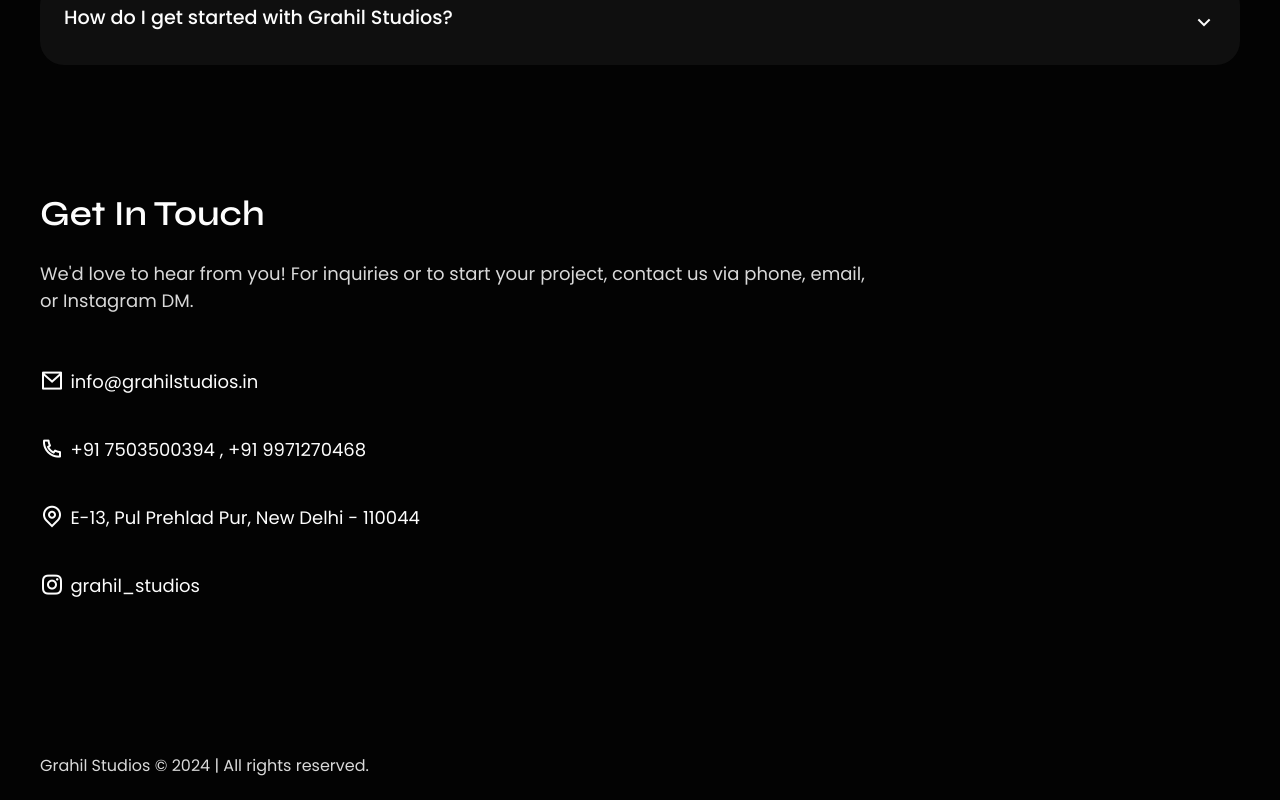
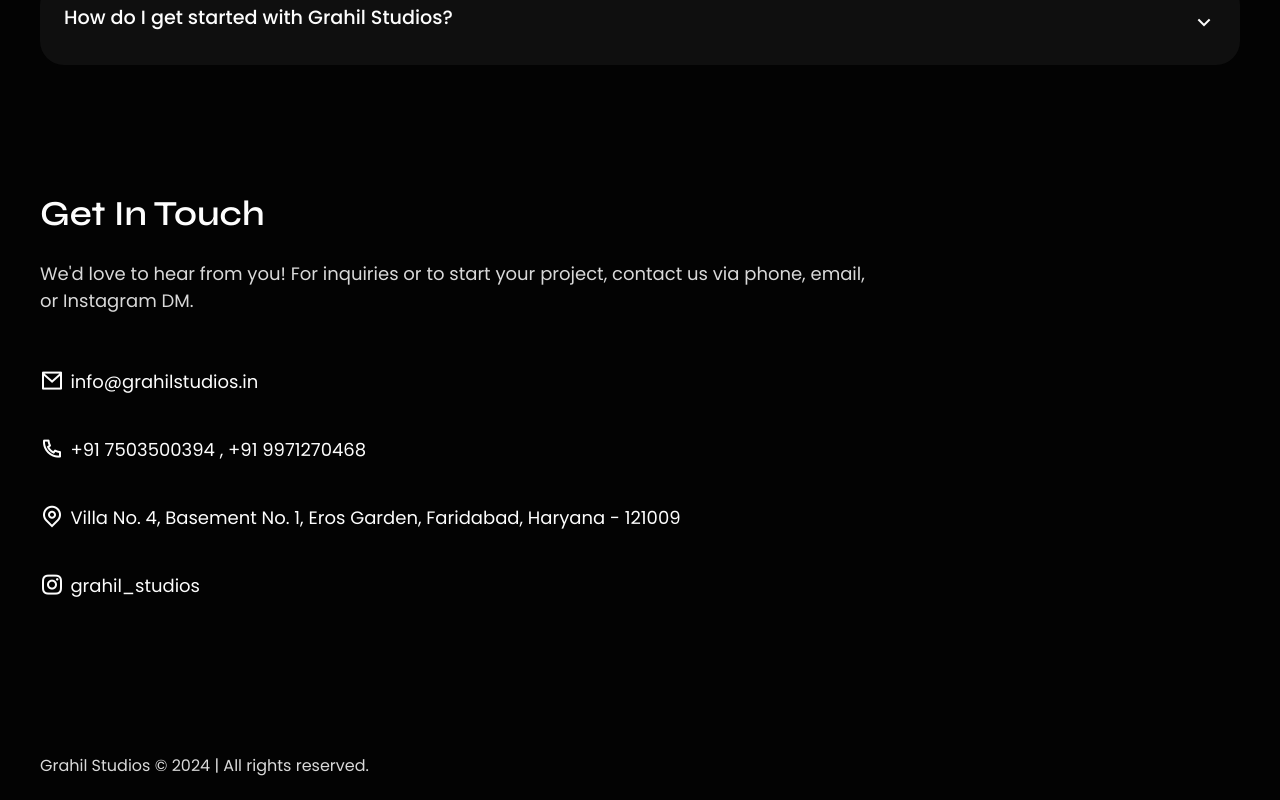
Before and after one commit to komal8556/Grahil_Studios_Website, a plain HTML site: page index.html in a window 1280 px wide. Shown: the part 4376-5176 px from the top of the page. Drawn offline with nearby package versions, Linux system fonts and the light colour scheme.

Commit message:
updated address in contact section

```diff
--- a/index.html
+++ b/index.html
@@ -470,7 +470,7 @@
             <div class="contact-info-box hidden">
               <i class="ri-map-pin-line icon-small"></i>
               <p class="contact-text">
-                E-13, Pul Prehlad Pur, New Delhi - 110044
+                Villa No. 4, Basement No. 1, Eros Garden, Faridabad, Haryana - 121009
               </p>
             </div>
             <div class="contact-info-box hidden">
```
